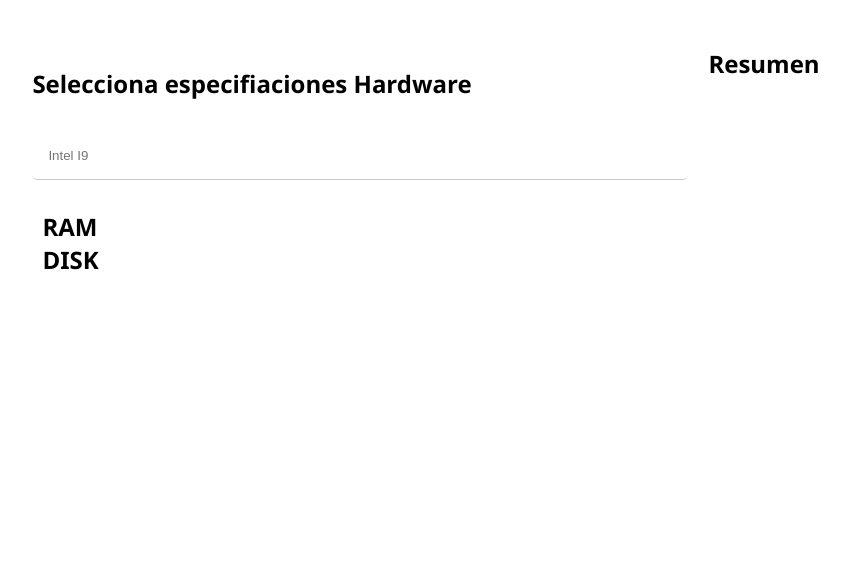
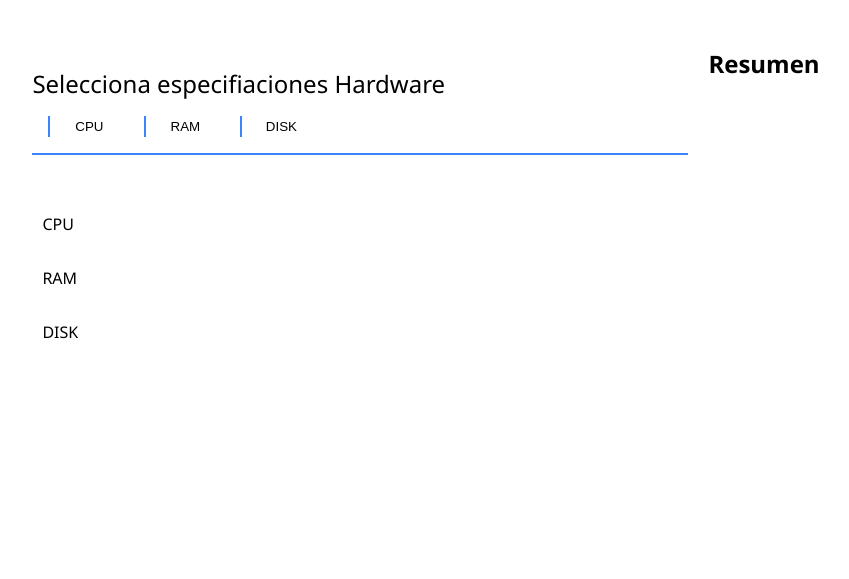
Before and after one commit to YERCKEN/lRecomender, a Django app: page /entornoExperto in a window 1280 px wide. Shown: the part 221-800 px from the top of the page, without its empty margins (184-1033 px from the left). Run offline with Django 5.2, Linux system fonts and the light colour scheme; data that the repository does not hold is empty.

Commit message:
➕ Se agregó la carpeta js en static y en ella un archivo js, que se encarga de manjar el scroll en la interfaz de experto
➕ Cambios de interfaz

```diff
--- /dev/null
+++ b/TestToSBC/MyApp1/static/js/scrollToSection.js
@@ -0,0 +1,6 @@
+function scrollToSection(sectionId) {
+    const section = document.getElementById(sectionId);
+    if (section) {
+        section.scrollIntoView({ behavior: 'smooth' });
+    }
+}
--- a/TestToSBC/MyApp1/static/style/experto.css
+++ b/TestToSBC/MyApp1/static/style/experto.css
@@ -16,10 +16,46 @@
     width: 60%;
     padding: 20px;
     border-radius: 10px;
+}
 
+.SeccionStyle h2{
+   font-weight: 500;
+   font-size: 1.5rem;
+}
+
+
+/*BOTONES -- - - - - - -  -*/
+.secciones{
+    display: flex;
+
+    padding: 1rem;
+    border-bottom: 2px solid #3885FC;
+
+    margin-bottom: 1rem;
 
 }
 
+.secciones button{
+    padding: 0.2rem;
+    border: none;
+    border-left: 2px solid #3885FC;
+    background-color: white;
+    cursor:pointer;
+    margin-right: 1rem;
+
+    width: 5rem;
+}
+
+.secciones button:hover{
+
+    color: #3885FC;
+    margin-right: 2rem;
+    transition: 0.5s;
+}
+
+
+
+/*BUSQUEDAD -- - - - - - -  -*/
 .barraDeBusquedad input {
     margin-top: 2rem;
     width: 100%;
@@ -47,11 +83,15 @@
 
 .hardwareSection {
     margin-bottom: 20px;
+
 }
 
 .hardwareSection h3 {
-    margin-bottom: 10px;
+    margin-bottom: 2rem;
+    margin-top: 2rem;
     font-size: 1em;
+    font-weight: 400;
+
 }
 
 .hardwareItem {
--- a/TestToSBC/MyApp1/templates/entornos/experto.html
+++ b/TestToSBC/MyApp1/templates/entornos/experto.html
@@ -4,19 +4,29 @@
 
     <div class="containerExperto">
 
-        <!--SECCIÓN DE SELECCIÓN-->
+        <!--SECCIÓN DE SELECCIÓN----------------------------------------->
         <div class="SeccionSeleccion SeccionStyle">
+
             <h2>Selecciona especifiaciones Hardware</h2>
 
+            <!--
             <div class="barraDeBusquedad">
                 <input type="text" placeholder="Intel I9">
-            </div>
+            </div>-->
+
+
+            <dir class="secciones">
+                <button class="secciones-btn" onclick="scrollToSection('cpuTitle')">CPU</button>
+                <button class="secciones-btn" onclick="scrollToSection('ramTitle')">RAM</button>
+                <button class="secciones-btn" onclick="scrollToSection('diskTitle')">DISK</button>
+            </dir>
 
 
             <div class="hardwareList">
 
                 <div class="hardwareSection">
 
+                    <h3 id="cpuTitle">CPU</h2>
                     <!-- MODELOS DE LOS PROCESADORES - - - - - - -->
                     {% for cpuModel in modeloProcesadores %}
 
@@ -26,8 +36,7 @@
 
                     {% endfor %}
 
-                    <h2>RAM</h2>
-
+                    <h3 id="ramTitle">RAM</h2>
                     <!-- RAM - - - - - - -->
                     {% for ram in ram %}
 
@@ -37,7 +46,7 @@
 
                     {% endfor %}
 
-                    <h2>DISK</h2>
+                    <h3 id="diskTitle">DISK</h2>
 
                     <!-- RAM - - - - - - -->
                     {% for disk in disk %}
--- a/TestToSBC/MyApp1/templates/layouts/base.html
+++ b/TestToSBC/MyApp1/templates/layouts/base.html
@@ -64,5 +64,7 @@
         <p>© 2024 LRecomender. Todos los derechos reservados.</p>
     </footer>
 -->
+
+    <script src= "{% static 'js/scrollToSection.js' %}"> </script>
 </body>
 </html>
```
